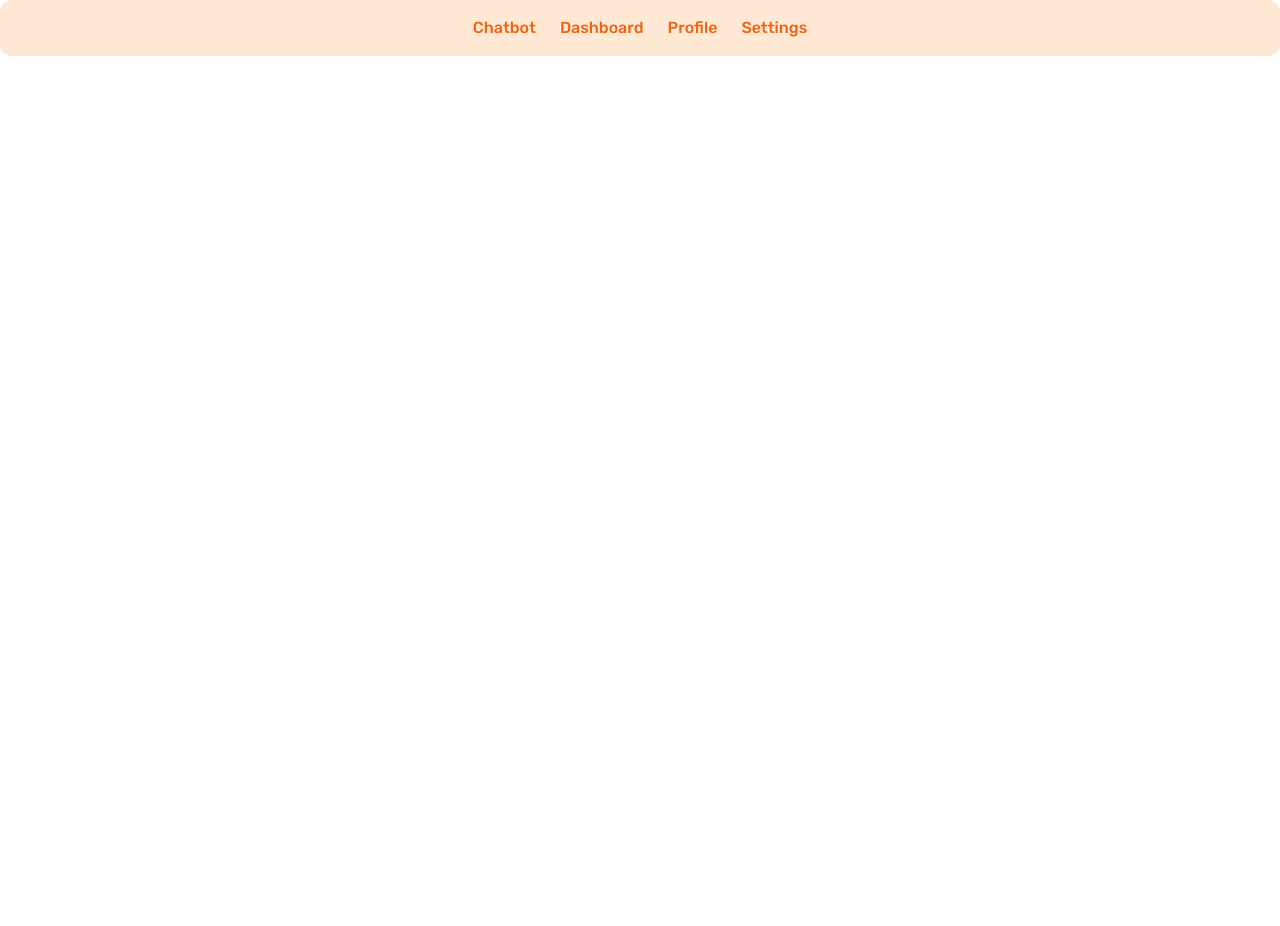
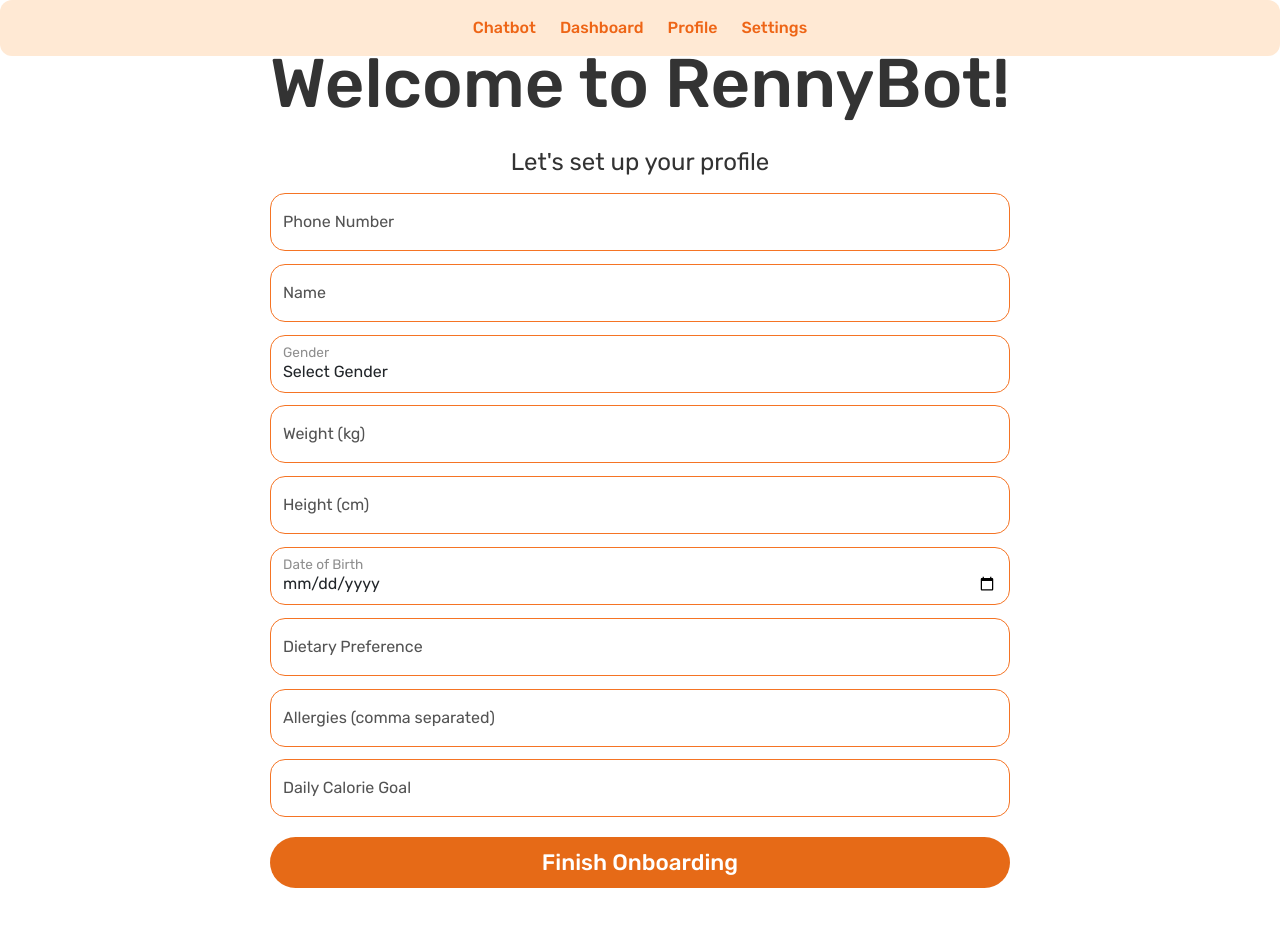
Before and after one commit to tgw6201/SummerBuild2025, a React (Vite) app in the folder client/: page /onboarding in a window 1280 px wide. Shown: the top 926 px of the page. Before the commit the page ends 800 px from the top, so only its background shows below. Built offline with nearby package versions, Linux system fonts and the light colour scheme.

Commit message:
Created Onboarding Page

```diff
--- a/client/src/App.jsx
+++ b/client/src/App.jsx
@@ -5,6 +5,7 @@ import Profile from './pages/Profile';
 import Settings from './pages/Settings';
 import Login from './pages/Login';
 import Signup from './pages/Signup';
+import Onboarding from './pages/Onboarding';
 import Navbar from './components/Navbar';
 import  './index.css';
 
@@ -18,6 +19,7 @@ function AppRoutes() {
       <Routes>
         <Route path="/" element={<Signup />} />
         <Route path="/login" element={<Login />} />
+        <Route path="/onboarding" element={<Onboarding />} />
         <Route path="/signup" element={<Signup />} />
         <Route path="/chatbot" element={<Chatbot />} />
         <Route path="/dashboard" element={<Dashboard />} />
--- a/client/src/css/Signup.css
+++ b/client/src/css/Signup.css
@@ -10,7 +10,7 @@
     text-rendering: optimizeLegibility;
     -webkit-font-smoothing: antialiased;
     -moz-osx-font-smoothing: grayscale;
-  }
+}
 
 body {
     font-family: inherit;
--- a/client/src/pages/Onboarding.jsx
+++ b/client/src/pages/Onboarding.jsx
@@ -0,0 +1,193 @@
+import React, { useState } from "react";
+
+const dietaryOptions = [
+  "None", "Vegetarian", "Vegan", "Pescatarian", "Halal", "Kosher", "Gluten-Free", "Keto", "Other"
+];
+const allergyOptions = [
+  "None", "Peanuts", "Tree Nuts", "Dairy", "Eggs", "Fish", "Shellfish", "Soy", "Wheat", "Sesame", "Other"
+];
+
+export default function Onboarding() {
+  const [form, setForm] = useState({
+    phone: "",
+    name: "",
+    gender: "",
+    weight: "",
+    height: "",
+    dob: "",
+    allergies: "",
+    dietary_preference: "",
+    calorie_goal: ""
+  });
+  const [error, setError] = useState("");
+
+  const handleChange = e => {
+    const { name, value, type } = e.target;
+    if (type === "checkbox") {
+      let newAllergies = [...form.allergies];
+      if (e.target.checked) {
+        newAllergies.push(value);
+      } else {
+        newAllergies = newAllergies.filter(a => a !== value);
+      }
+      setForm({ ...form, allergies: newAllergies });
+    } else {
+      setForm({ ...form, [name]: value });
+    }
+    setError("");
+  };
+
+  const handleSubmit = e => {
+    e.preventDefault();
+    if (!form.phone || !form.name || !form.gender || !form.weight || !form.height || !form.dob || !form.dietary_preference || !form.calorie_goal) {
+      setError("Please fill in all required fields.");
+      return;
+    }
+    alert("Onboarding complete!");
+    // You can navigate to dashboard or next step here
+  };
+
+  return (
+    <main className="form-signin text-center">
+      <form onSubmit={handleSubmit} autoComplete="off">
+        <h1 className="title">Welcome to RennyBot!</h1>
+        <h2 className="h4 mb-3 fw-normal">Let's set up your profile</h2>
+
+        <div className="form-floating">
+          <input
+            type="tel"
+            className="form-control"
+            id="floatingPhone"
+            name="phone"
+            placeholder="Phone Number"
+            value={form.phone}
+            onChange={handleChange}
+            required
+          />
+          <label htmlFor="floatingPhone">Phone Number</label>
+        </div>
+
+        <div className="form-floating">
+          <input
+            type="text"
+            className="form-control"
+            id="floatingName"
+            name="name"
+            placeholder="Name"
+            value={form.name}
+            onChange={handleChange}
+            required
+          />
+          <label htmlFor="floatingName">Name</label>
+        </div>
+
+        <div className="form-floating">
+          <select
+            className="form-control"
+            id="floatingGender"
+            name="gender"
+            value={form.gender}
+            onChange={handleChange}
+            required
+          >
+            <option value="">Select Gender</option>
+            <option value="Female">Female</option>
+            <option value="Male">Male</option>
+          </select>
+          <label htmlFor="floatingGender">Gender</label>
+        </div>
+
+        <div className="form-floating">
+          <input
+            type="number"
+            className="form-control"
+            id="floatingWeight"
+            name="weight"
+            placeholder="Weight (kg)"
+            value={form.weight}
+            onChange={handleChange}
+            min="1"
+            required
+          />
+          <label htmlFor="floatingWeight">Weight (kg)</label>
+        </div>
+
+        <div className="form-floating">
+          <input
+            type="number"
+            className="form-control"
+            id="floatingHeight"
+            name="height"
+            placeholder="Height (cm)"
+            value={form.height}
+            onChange={handleChange}
+            min="1"
+            required
+          />
+          <label htmlFor="floatingHeight">Height (cm)</label>
+        </div>
+
+        <div className="form-floating">
+          <input
+            type="date"
+            className="form-control"
+            id="floatingDOB"
+            name="dob"
+            placeholder="Date of Birth"
+            value={form.dob}
+            onChange={handleChange}
+            required
+          />
+          <label htmlFor="floatingDOB">Date of Birth</label>
+        </div>
+
+        <div className="form-floating">
+            <input
+                type="text"
+                className="form-control"
+                id="floatingDiet"
+                name="dietary_preference"
+                placeholder="Dietary Preference"
+                value={form.dietary_preference}
+                onChange={handleChange}
+                required
+            />
+            <label htmlFor="floatingDiet">Dietary Preference</label>
+        </div>
+
+        <div className="form-floating">
+            <input
+                type="text"
+                className="form-control"
+                name="allergies"
+                placeholder="Allergies (comma separated)"
+                value={form.allergies}
+                onChange={handleChange}
+            />
+            <label>Allergies (comma separated)</label>
+        </div>
+
+        <div className="form-floating">
+          <input
+            type="number"
+            className="form-control"
+            id="floatingCalorieGoal"
+            name="calorie_goal"
+            placeholder="Daily Calorie Goal"
+            value={form.calorie_goal}
+            onChange={handleChange}
+            min="1"
+            required
+          />
+          <label htmlFor="floatingCalorieGoal">Daily Calorie Goal</label>
+        </div>
+
+        {error && <div className="error-msg">{error}</div>}
+
+        <button className="btn btn-primary w-100 py-2" type="submit">
+          Finish Onboarding
+        </button>
+      </form>
+    </main>
+  );
+}
```
